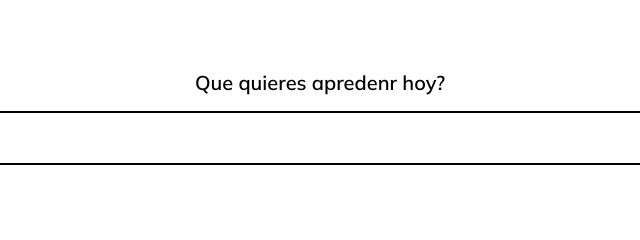
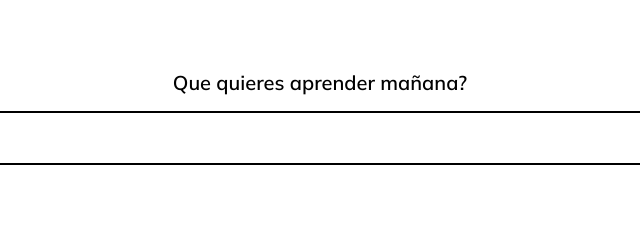
Before and after one commit to carlo33/FrontedDevelop, a website: page index.html in a window 1280 px wide. Shown: the part 141-381 px from the top of the page, 320-960 px from the left. Drawn offline with Linux system fonts and the light colour scheme.

```diff
--- a/index.html
+++ b/index.html
@@ -28,7 +28,7 @@
     </div>
   </header>
   <section class="main">
-    <h2 class="main__title">Que quieres apredenr hoy?</h2>
+    <h2 class="main__title">Que quieres aprender mañana?</h2>
     <input class="input" type="text" placeholder="Buscar...">
   </section>
 
```
